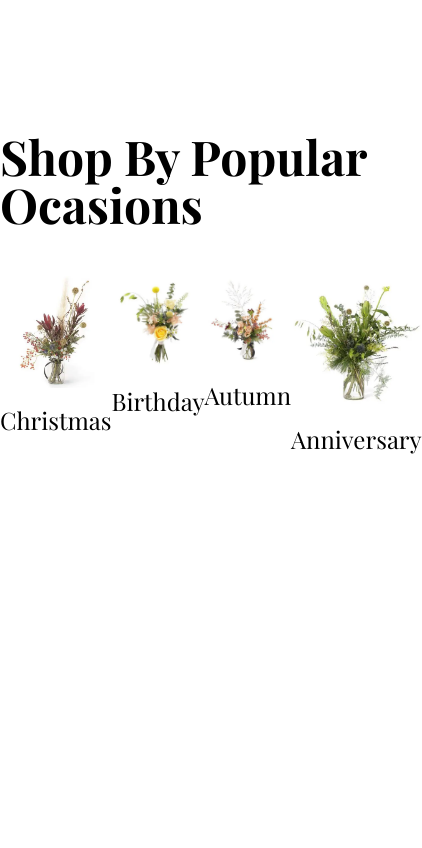
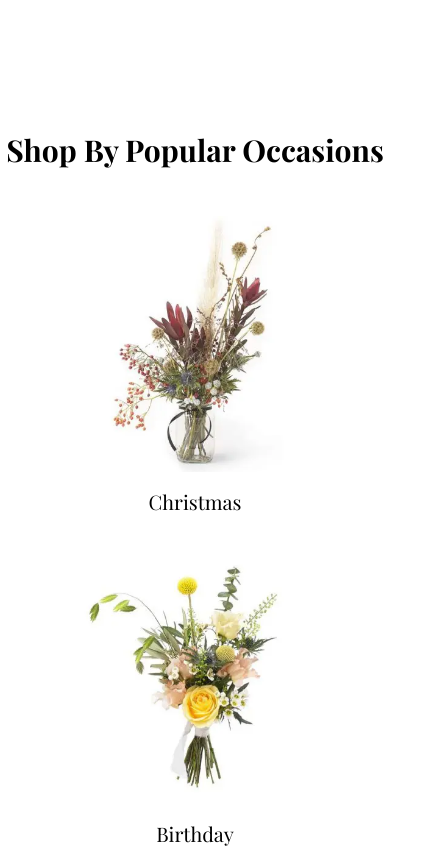
Before and after one commit to YousiefSameh/Fiore, a React (Create React App) app: page / in a window 390 px wide. Shown: the part 3440-4288 px from the top of the page, 422 px wide, since content can reach past the window. Before the commit the page ends 3991 px from the top, so only its background shows below. Built offline with nearby package versions, Linux system fonts and the light colour scheme; a web font is replaced by a local one.

Commit message:
Add Responsive

```diff
--- a/src/Popular.jsx
+++ b/src/Popular.jsx
@@ -4,24 +4,26 @@ const Popular = () => {
 	return (
     <section className="py-24">
       <div className="flex items-center flex-col mb-12">
-        <h1 className='text-5xl font-bold font-primary'>Shop By Popular Ocasions</h1>
+        <h1 className='text-3xl md:text-4xl lg:text-5xl font-bold font-primary text-center'>
+          Shop By Popular Occasions
+        </h1>
       </div>
-      <div className="container mx-auto flex justify-between">
-        <div className="card text-center">
-          <img src="Images\img12.webp" className="w-64" alt="" />
-          <h3 className="font-primary text-2xl mt-4">Christmas</h3>
+      <div className="container mx-auto flex flex-wrap justify-center md:justify-between gap-8">
+        <div className="card text-center w-64">
+          <img src="Images/img12.webp" className="w-full h-64 object-cover rounded-lg" alt="Christmas" />
+          <h3 className="font-primary text-xl md:text-2xl mt-4">Christmas</h3>
         </div>
-        <div className="card text-center">
-          <img src="Images\img13.webp" className="w-64" alt="" />
-          <h3 className="font-primary text-2xl mt-4">Birthday</h3>
+        <div className="card text-center w-64">
+          <img src="Images/img13.webp" className="w-full h-64 object-cover rounded-lg" alt="Birthday" />
+          <h3 className="font-primary text-xl md:text-2xl mt-4">Birthday</h3>
         </div>
-        <div className="card text-center">
-          <img src="Images\img14.webp" className="w-64" alt="" />
-          <h3 className="font-primary text-2xl mt-4">Autumn</h3>
+        <div className="card text-center w-64">
+          <img src="Images/img14.webp" className="w-full h-64 object-cover rounded-lg" alt="Autumn" />
+          <h3 className="font-primary text-xl md:text-2xl mt-4">Autumn</h3>
         </div>
-        <div className="card text-center">
-          <img src="Images\img15.webp" className="w-64" alt="" />
-          <h3 className="font-primary text-2xl mt-4">Anniversary</h3>
+        <div className="card text-center w-64">
+          <img src="Images/img15.webp" className="w-full h-64 object-cover rounded-lg" alt="Anniversary" />
+          <h3 className="font-primary text-xl md:text-2xl mt-4">Anniversary</h3>
         </div>
       </div>
     </section>
```
